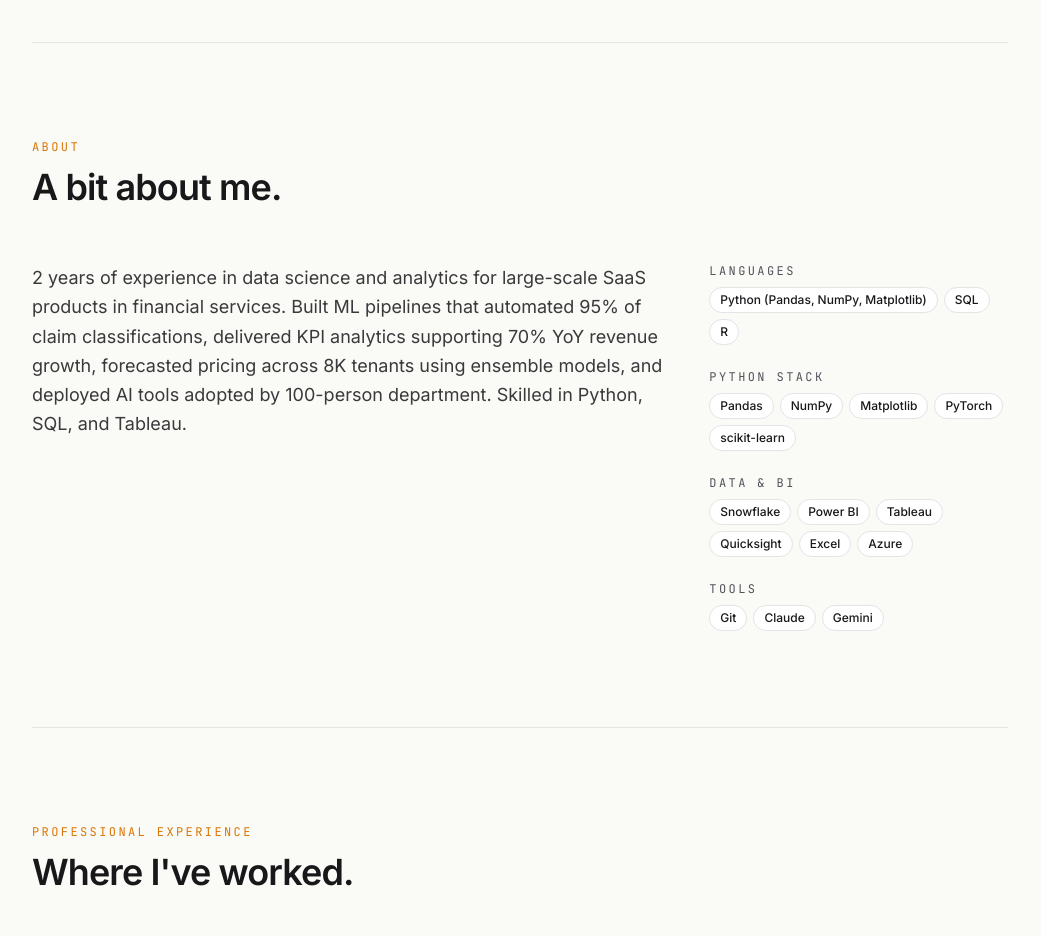
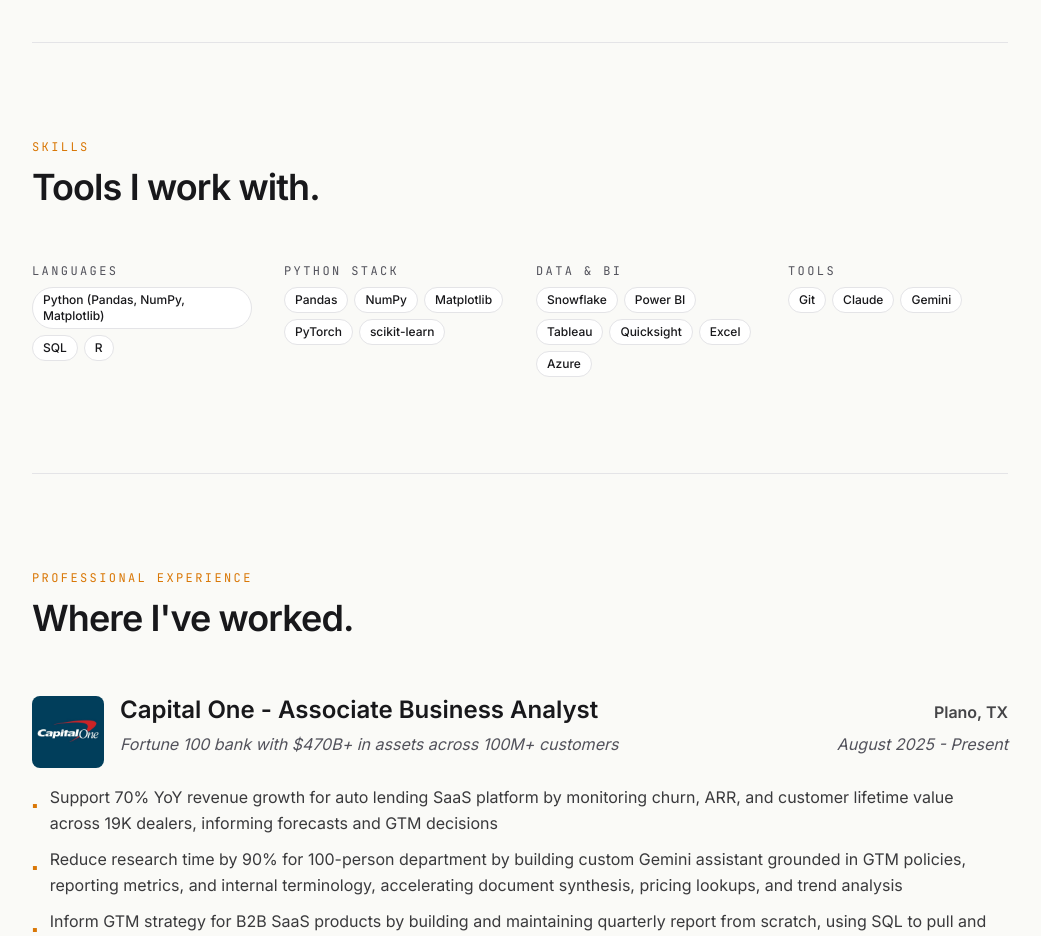
Before and after one commit to jjadenoca/portfoliowebsite, a Next.js app: page / in a window 1280 px wide. Shown: the part 840-1776 px from the top of the page, without its empty margins (120-1161 px from the left). Built offline with nearby package versions, Linux system fonts and the light colour scheme; no server answers.

Commit message:
Replace redundant bio in About with skills grid

```diff
--- a/src/components/About.tsx
+++ b/src/components/About.tsx
@@ -1,21 +1,14 @@
 import Section from "./Section";
-import { profile, skills } from "@/lib/content";
+import { skills } from "@/lib/content";
 
 export default function About() {
   return (
-    <Section id="about" eyebrow="About" title="A bit about me.">
-      <div className="grid md:grid-cols-3 gap-10">
-        <div className="md:col-span-2">
-          <p className="text-base sm:text-lg leading-relaxed text-foreground/85">
-            {profile.longBio}
-          </p>
-        </div>
-        <div className="space-y-6">
-          <SkillGroup label="Languages" items={skills.languages} />
-          <SkillGroup label="Python Stack" items={skills.python} />
-          <SkillGroup label="Data & BI" items={skills.data} />
-          <SkillGroup label="Tools" items={skills.tools} />
-        </div>
+    <Section id="about" eyebrow="Skills" title="Tools I work with.">
+      <div className="grid sm:grid-cols-2 md:grid-cols-4 gap-8">
+        <SkillGroup label="Languages" items={skills.languages} />
+        <SkillGroup label="Python Stack" items={skills.python} />
+        <SkillGroup label="Data & BI" items={skills.data} />
+        <SkillGroup label="Tools" items={skills.tools} />
       </div>
     </Section>
   );
```
